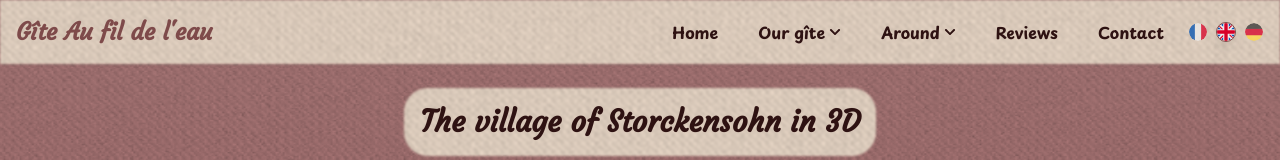
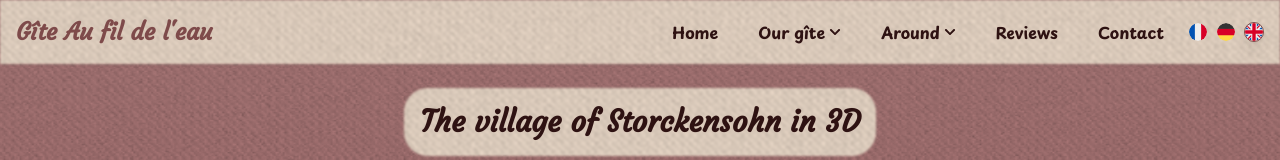
Before and after one commit to Annadesbois/gite-au-fil-de-leau, a Next.js app: page /en/les-alentours/village in a window 1280 px wide. Shown: the top 160 px of the page. Built offline with nearby package versions, Linux system fonts and the light colour scheme.

Commit message:
change flag order + hover display

```diff
--- a/components/navbar/LocaleSwitcher.tsx
+++ b/components/navbar/LocaleSwitcher.tsx
@@ -4,7 +4,7 @@ import Link from "next/link";
 import Image from "next/image";
 import { usePathname } from "next/navigation";
 
-const locales = ["fr", "en", "de"] as const;
+const locales = ["fr", "de", "en"] as const;
 type Locale = (typeof locales)[number];
 
 type LocaleSwitcherProps = {
@@ -13,14 +13,14 @@ type LocaleSwitcherProps = {
 
 const flagSrc: Record<Locale, string> = {
   fr: "/flags/fr.svg",
+  de: "/flags/de.svg",
   en: "/flags/gb.svg",
-  de: "/flags/de.svg",
 };
 
 const flagLabel: Record<Locale, string> = {
   fr: "Français",
+  de: "Deutsch",
   en: "English",
-  de: "Deutsch",
 };
 
 const LocaleSwitcher = ({ currentLocale }: LocaleSwitcherProps) => {
@@ -57,7 +57,7 @@ const LocaleSwitcher = ({ currentLocale }: LocaleSwitcherProps) => {
             className={`flex items-center justify-center w-5 h-5 rounded-full border ${
               isActive
                 ? "shadow-lg border-secondary"
-                : "border-transparent opacity-75 hover:opacity-100"
+                : "border-transparent hover:shadow-md hover:border-secondary/50"
             }`}
           >
             <Image
```
